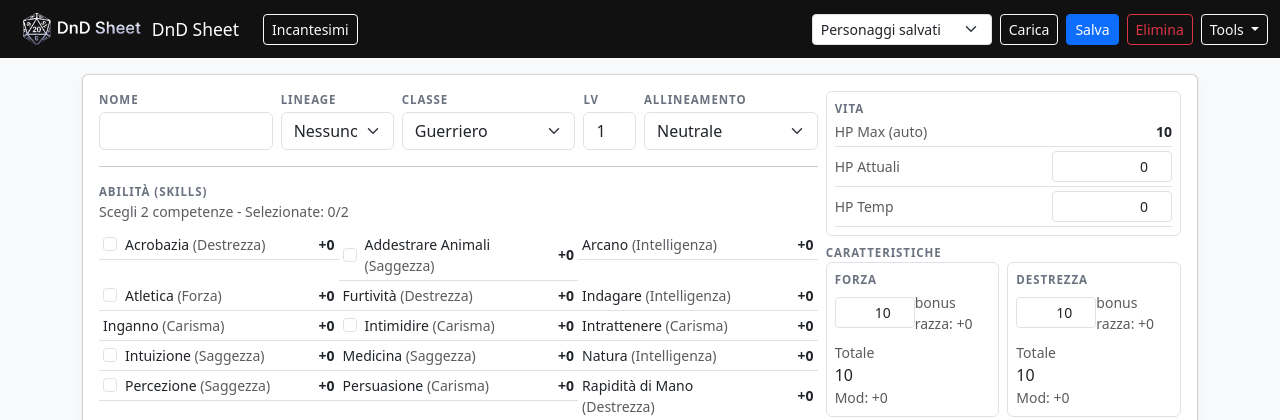
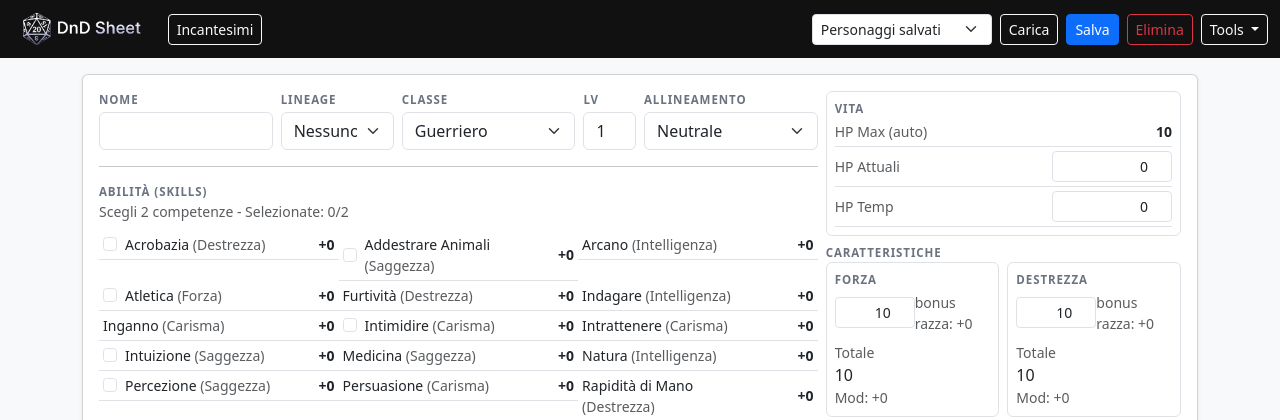
Before and after one commit to mixman1978/dnd-sheet, a Flask app: page / in a window 1280 px wide. Shown: the top 420 px of the page. Run offline with Flask 3, Linux system fonts and the light colour scheme; data comes from the database, SQL or seed files in the repository; both versions use the stored data as it was after the commit; some libraries are stand-ins or nearby versions.

Commit message:
UI spells polish and navbar cleanup

```diff
--- a/templates/base.html
+++ b/templates/base.html
@@ -45,13 +45,9 @@
         alt="DnD Sheet"
         style="height:32px; width:auto; object-fit:contain; display:block;"
       >
-      <span class="text-white small">
-        {% if pg and (pg.nome or "")|trim %}
-          {{ pg.nome }} ({{ pg.classe }} {{ pg.level }})
-        {% else %}
-          DnD Sheet
-        {% endif %}
-      </span>
+      {% if pg and (pg.nome or "")|trim %}
+        <span class="text-white small">{{ pg.nome }} ({{ pg.classe }} {{ pg.level }})</span>
+      {% endif %}
       <a class="btn btn-sm btn-outline-light ms-2" href="{{ url_for('spells') }}">Incantesimi</a>
     </a>
 
```
Also changed, not shown: db/dnd_sheet.sqlite3.
